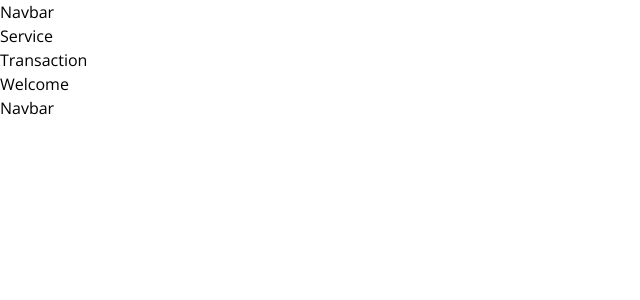
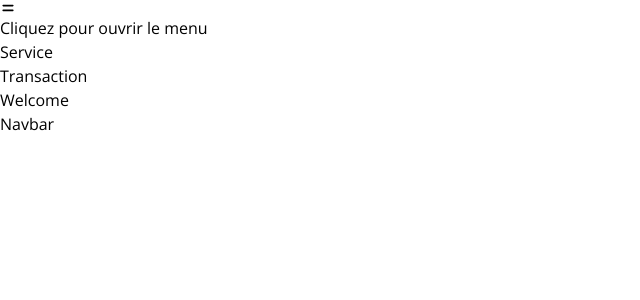
Before and after one commit to Narodk1/My-Personal-wallet, a React (Vite) app in the folder client/: page / in a window 1280 px wide. Shown: the top 300 px of the page, without its empty margins (0-640 px from the left). Built offline with nearby package versions, Linux system fonts and the light colour scheme.

Commit message:
Updating Navbar

```diff
--- a/client/src/component/navbar.jsx
+++ b/client/src/component/navbar.jsx
@@ -1,6 +1,11 @@
-const Navbar = () => {
+import { HiMenuAlt4 } from 'react-icons/hi';
+ import { AiOutlineClose } from 'react-icons/ai';
+function Navbar() {
     return (
-        <h1>Navbar</h1>
+        <div>
+        <HiMenuAlt4 />
+        <span>Cliquez pour ouvrir le menu</span>
+      </div>
     );
 }
 export default Navbar;
```
